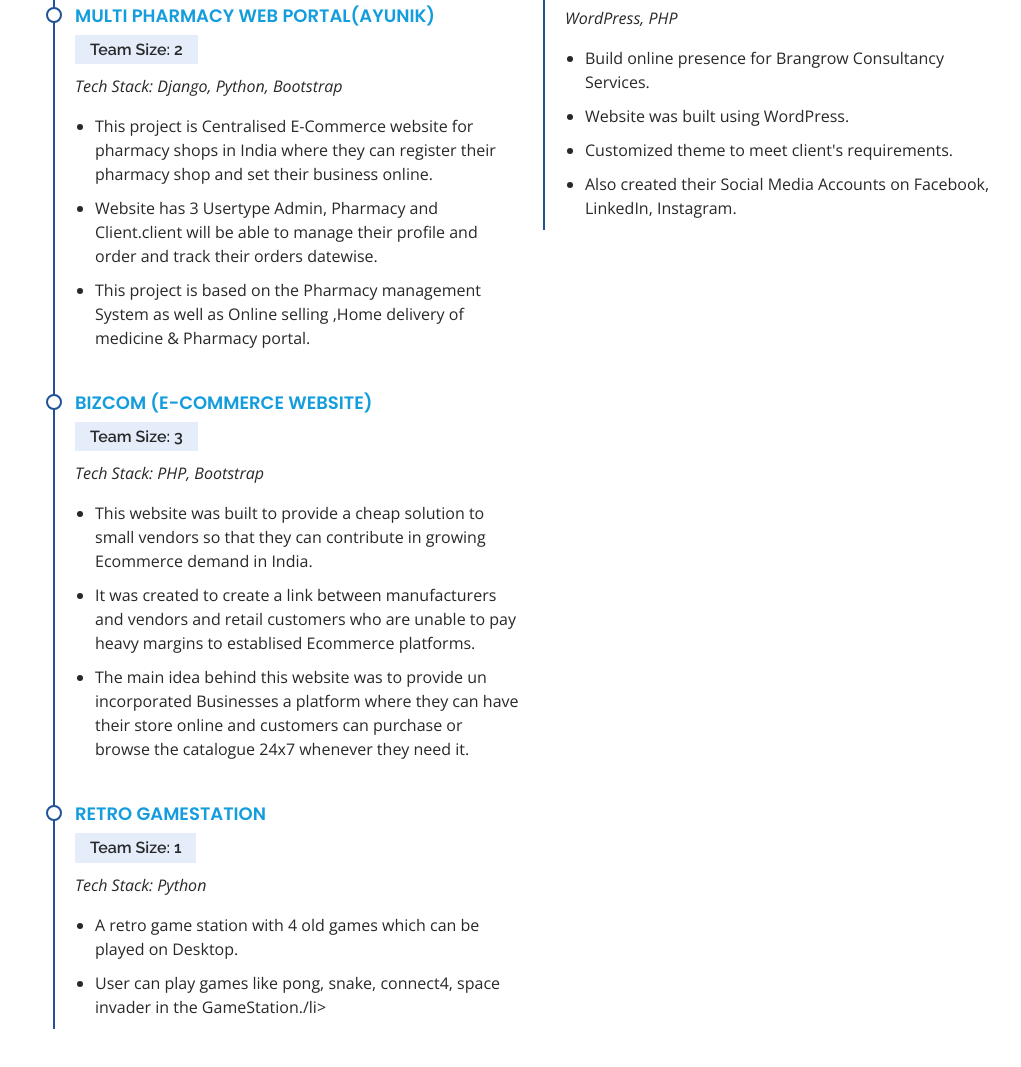
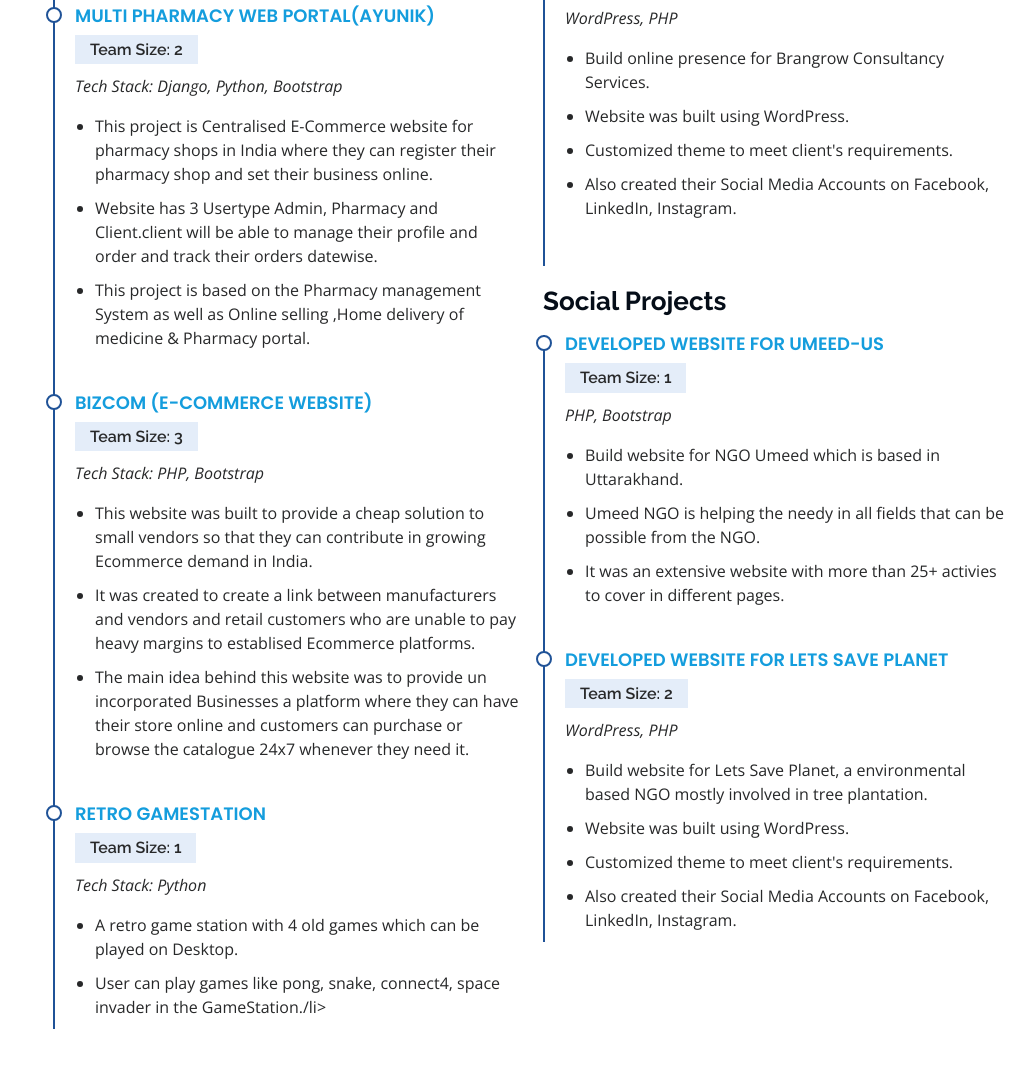
Before and after one commit to ayush-sah/ayush-sah.github.io, a plain HTML site: page index.html in a window 1280 px wide. Shown: the part 4343-5410 px from the top of the page, without its empty margins (259-1280 px from the left). Drawn offline with nearby package versions, Linux system fonts and the light colour scheme.

Commit message:
Update index.html

```diff
--- a/index.html
+++ b/index.html
@@ -330,6 +330,7 @@
               </p>
             </div>
           </div>
+
           <div class="col" data-aos="fade-up" data-aos-delay="100">
             <h3 class="resume-title">Professional / Freelance Projects</h3>
             <div class="resume-item">
@@ -349,6 +350,29 @@
               <p><em>WordPress, PHP</em></p>
               <ul>
                 <li>Build online presence for Brangrow Consultancy Services.</li>
+                <li>Website was built using WordPress.</li>
+                <li>Customized theme to meet client's requirements.</li>
+                <li>Also created their Social Media Accounts on Facebook, LinkedIn, Instagram.</li>
+              </ul>
+            </div>
+
+            <h3 class="resume-title">Social Projects</h3>
+            <div class="resume-item">
+              <h4><a href="https://fabproduct.in/">Developed Website for Umeed-Us</a></h4>
+              <h5>Team Size: 1</h5>
+              <p><em>PHP, Bootstrap</em></p>
+              <ul>
+                <li>Build website for NGO Umeed which is based in Uttarakhand.</li>
+                <li>Umeed NGO is helping the needy in all fields that can be possible from the NGO.</li>
+                <li>It was an extensive website with more than 25+ activies to cover in different pages.</li>
+              </ul>
+            </div>
+            <div class="resume-item">
+              <h4><a href="https://www.brangrow.com/">Developed website for Lets Save Planet</a></h4>
+              <h5>Team Size: 2</h5>
+              <p><em>WordPress, PHP</em></p>
+              <ul>
+                <li>Build website for Lets Save Planet, a environmental based NGO mostly involved in tree plantation.</li>
                 <li>Website was built using WordPress.</li>
                 <li>Customized theme to meet client's requirements.</li>
                 <li>Also created their Social Media Accounts on Facebook, LinkedIn, Instagram.</li>
```
